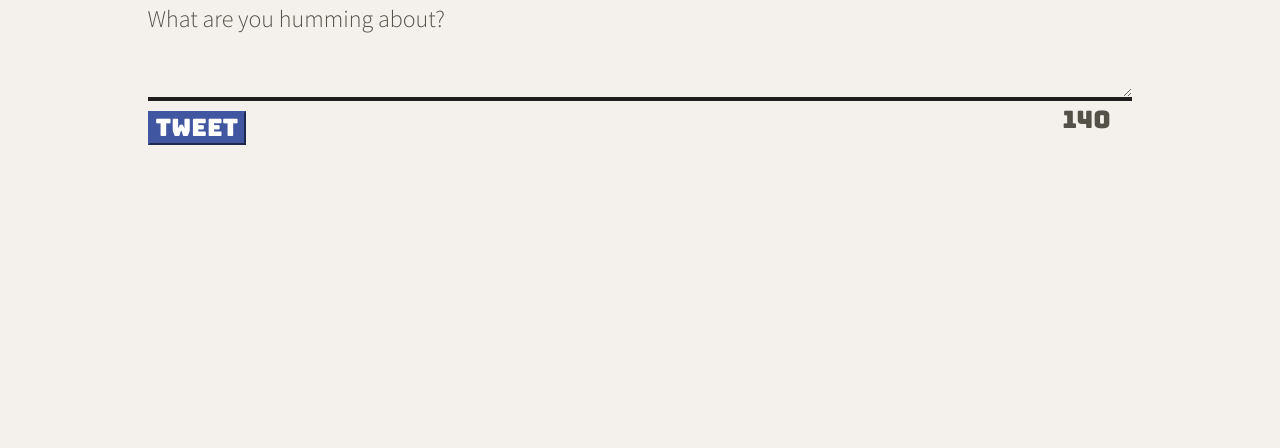
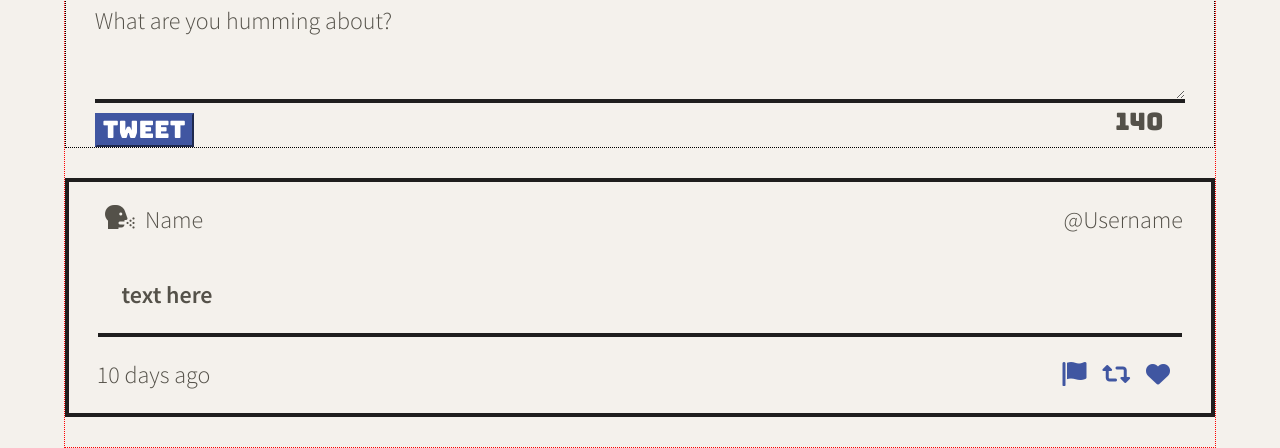
Before and after one commit to JoshuaHaughton/tweeter, a website: page public/index.html in a window 1280 px wide. Shown: the part 581-1029 px from the top of the page. Before the commit the page ends 800 px from the top, so only its background shows below. Drawn offline with nearby package versions, Linux system fonts and the light colour scheme.

Commit message:
Created a tweet example that uses :hover

```diff
--- a/public/index.html
+++ b/public/index.html
@@ -21,6 +21,7 @@
     <link rel="stylesheet" href="./styles/nav.css" type="text/css" />
     <link rel="stylesheet" href="./styles/header.css" type="text/css" />
     <link rel="stylesheet" href="./styles/new-tweet.css" type="text/css" />
+    <link rel="stylesheet" href="./styles/tweet-container.css" type="text/css" />
 
     <!-- External JS -->
     <script src="https://ajax.googleapis.com/ajax/libs/jquery/3.4.1/jquery.min.js"></script>
@@ -48,7 +49,7 @@
 
     </nav>
 
-    <header>
+    <header class='main-header'>
       <div>
           <img src="/images/profile-hex.png" id='nav-img'>
       </div>
@@ -56,7 +57,7 @@
       <div>
           <h2>Your Name</h2>
       </div>
-  </header>
+    </header>
 
     <!-- Page-specific (main) content here -->
     <main class="container">
@@ -74,6 +75,55 @@
         </form>
       </section>
 
+      <section class="tweet-container">
+        <article>
+
+          <header>
+
+            <div class="name">
+              <!-- <img src="" alt=""> -->
+              <i class="fa-solid fa-head-side-cough"></i>
+              <p>Name</p>
+            </div>
+
+            <div>
+              <p>@Username</p>
+            </div>
+
+          </header>
+
+
+          <div class="bottom-border">
+
+            <p class="tweet-content">text here</p>
+
+            <!-- <textarea type='hidden' cols="30" rows="10" readonly>text here</textarea> -->
+
+
+
+
+
+          </div>
+
+          <footer>
+            <div>
+              <p class='p1'>10 days ago</p>
+            </div>
+
+            <div class='icons'>
+              <i class="fa-solid fa-flag"></i>
+              <i class="fa-solid fa-retweet"></i>
+              <i class="fa-solid fa-heart"></i>
+            </div>
+
+            <!-- <img src="" alt=""> -->
+          </footer>
+
+
+        </article>
+
+      </section>
+
     </main>
     <!-- <script src="./scripts/composer-char-counter.js"></script> -->
   </body>
--- a/public/styles/header.css
+++ b/public/styles/header.css
@@ -1,4 +1,4 @@
-header {
+.main-header {
   display: flex;
   flex-direction: column;
   height: 400px;
@@ -9,7 +9,7 @@ header {
   background-image: url('../images/textured-bg.png');
 }
 
-header div {
+.main-header div {
   display: flex;
   width: 100%;
   justify-content: center;
--- a/public/styles/layout.css
+++ b/public/styles/layout.css
@@ -28,7 +28,10 @@ body {
 
  main {
    display: flex;
+   flex-direction: row;
+   flex-flow: wrap;
    width: 90%;
    margin: auto;
    background-color: #f4f1ec;
+   border: 1px dotted red;
  }
--- a/public/styles/new-tweet.css
+++ b/public/styles/new-tweet.css
@@ -1,6 +1,7 @@
 .new-tweet {
   justify-content: center;
   width: 100%;
+  border: 1px dotted black;
 }
 
 .new-tweet h2 {
@@ -31,25 +32,24 @@
   display: block;
   margin: 0 auto;
   border-bottom: 4px solid rgb(31, 30, 30);
-  width: 90%;
-  font-weight: 700;
+  width: 100%;
+  font-weight: 600;
 }
 
 .new-tweet button {
-  background-color: #4056A1;;
-  margin: 10px 0 0 5%;
+  background-color: #4056A1;
+  margin: 10px 0 0 0;
   font-family: "Bungee", sans-serif;
   color: white;
-  border-color: #4056A1;;
+  border-color: #4056A1;
 }
 
 .new-tweet output {
   font-family: "Bungee", sans-serif;
-  margin: 5px 7%;
+  margin: 5px 2%;
 }
 
 .new-tweet label {
-  margin-left: 5%;
   font-size: x-large;
 }
 
--- /dev/null
+++ b/public/styles/tweet-container.css
@@ -0,0 +1,99 @@
+.tweet-container {
+  display: flex;
+  flex-direction: row;
+  flex-flow: wrap;
+  width: 100%;
+  justify-content: center;
+  border: 4px solid rgb(31, 30, 30);
+  margin: 30px 0 30px 0;
+}
+
+.tweet-container:hover {
+  box-shadow: 5px 5px 10px #000000;
+}
+
+.tweet-container header {
+  display: flex;
+  flex-direction: row;
+  justify-content: space-between;
+  /* height: 100px; */
+}
+
+.tweet-container article {
+  width: 100%;
+}
+
+.tweet-container div {
+  width: 100%;
+}
+
+.tweet-container .name {
+  display: flex;
+  text-align: left;
+  padding-left: 1.5em;
+  justify-content: left;
+}
+
+.tweet-container p {
+  text-align: right;
+  padding-right: 5%;
+}
+
+.tweet-container textarea {
+  display: block;
+  width: 95%;
+  margin: 0 auto;
+  height: 3em;
+  border: none;
+  border-bottom: 4px solid rgb(31, 30, 30);
+  background-color: #f4f1ec;
+}
+
+.bottom-border {
+  display: block;
+  border-bottom: 4px solid rgb(31, 30, 30);
+  width: 95% !important;
+  margin: 0 auto;
+}
+
+.bottom-border p {
+  text-align: left;
+  margin-left: 1em;
+}
+
+
+.tweet-container footer {
+  display: flex;
+  flex-direction: row;
+  width: 100%;
+  justify-content: space-between;
+}
+.tweet-container footer .p1 {
+  text-align: left;
+  margin-left: 5%;
+  /* margin: auto */
+}
+
+.icons {
+  margin: auto 1.5em auto 0;
+  text-align: right;
+}
+
+.tweet-container footer i {
+  color: #4056A1;
+  margin: 0 5px 0 5px;
+}
+
+.tweet-container footer i:hover {
+  color: gold;
+}
+
+.tweet-container header i {
+  align-items: center;
+  justify-content: center;
+  margin: 23px 10px 0 0;
+}
+
+.tweet-content {
+  font-weight: 600;
+}
--- a/server/data-files/initial-tweets.json
+++ b/server/data-files/initial-tweets.json
@@ -8,7 +8,7 @@
     "content": {
       "text": "If I have seen further it is by standing on the shoulders of giants"
     },
-    "created_at": 1636934554482
+    "created_at": 1636986806696
   },
   {
     "user": {
@@ -19,6 +19,6 @@
     "content": {
       "text": "Je pense , donc je suis"
     },
-    "created_at": 1637020954482
+    "created_at": 1637073206696
   }
 ]
```
